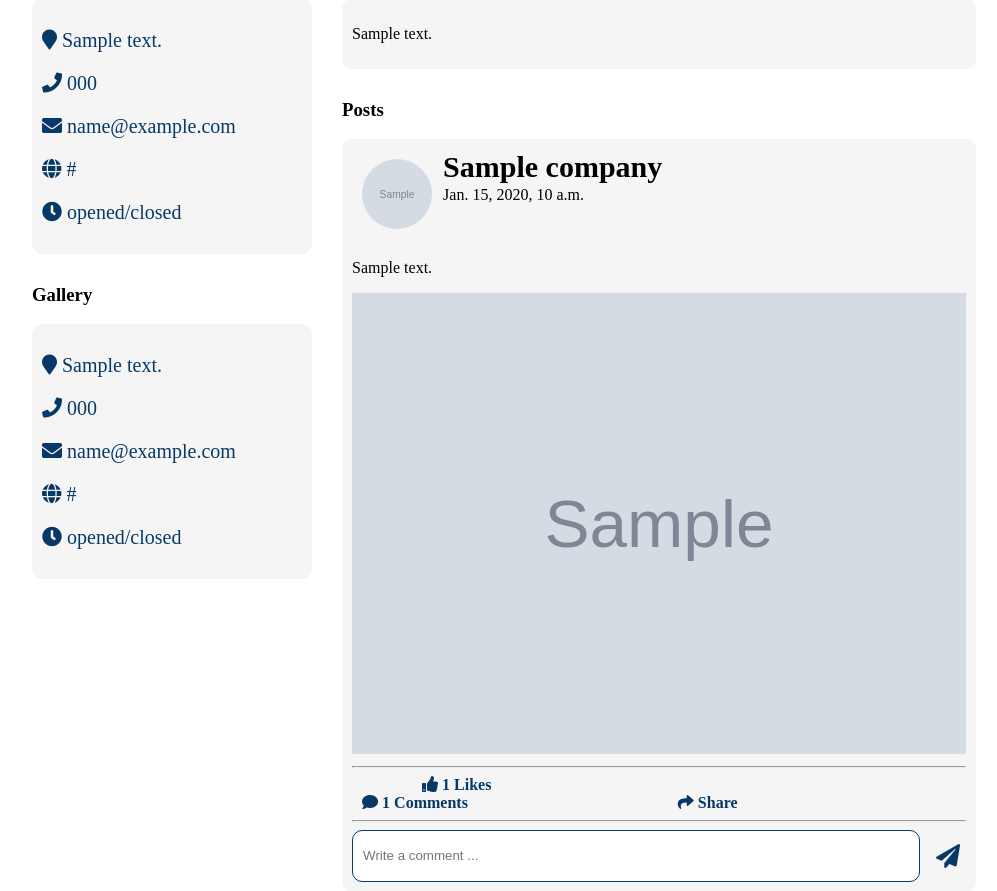
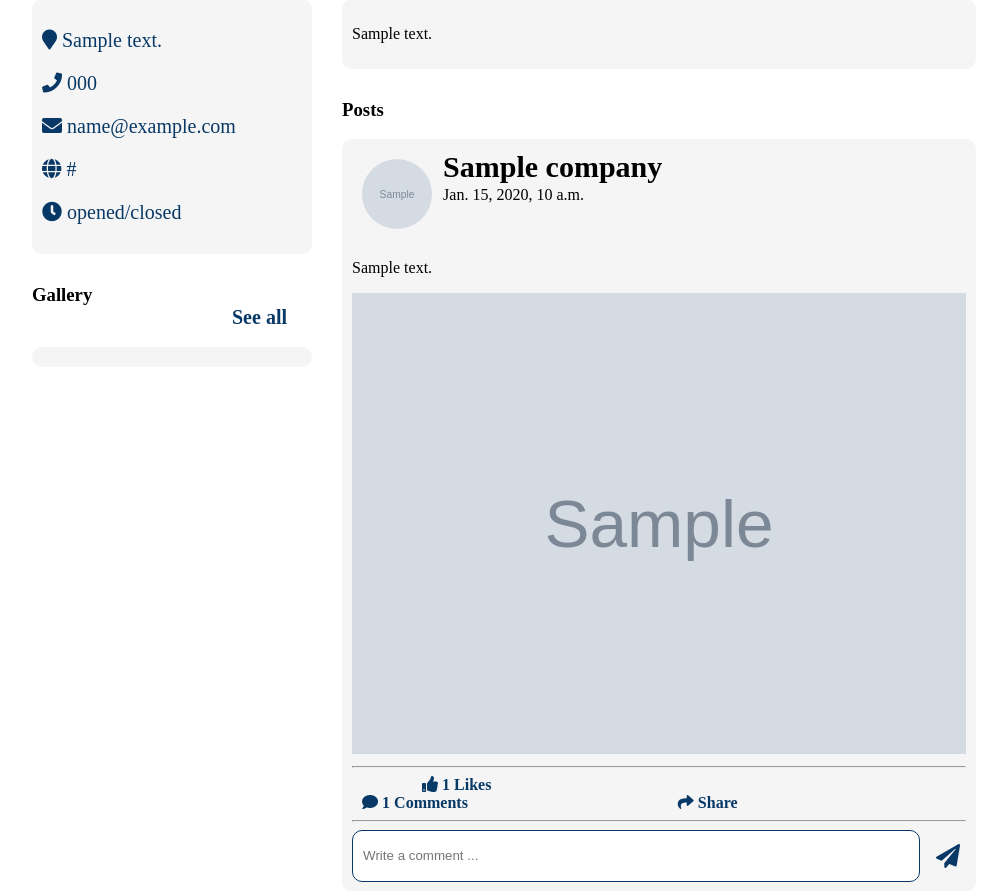
Before and after one commit to JIMMUGUNA789/advertisingPlatform, a Django app: template templates/company/companyProfile.html in a window 1280 px wide. Shown: the part 795-1686 px from the top of the page, without its empty margins (136-1133 px from the left). Run offline with Django 4.2, Linux system fonts and the light colour scheme; tables that the repository leaves empty hold one stand-in row (values such as "Sample post"); the template is opened without the code that fills it: values that come from a table or form of the project are taken from there, most other values are stand-ins (such as "Sample title", 1, 10 or a date in 2020); grey boxes marked "Sample" are stand-in pictures.

Commit message:
profile gallery complete

```diff
--- a/static/css/companyProfile.css
+++ b/static/css/companyProfile.css
@@ -165,3 +165,16 @@
     cursor: pointer;
     margin-left: 10px;
   }
+  .profile-company-gallery{
+    width: 172px;
+    height: 150px;
+    /* border-radius: 50%; */
+    border-radius: 10px;
+    margin: 2px 2px;
+  }
+  .see-all a{
+    font-size: 20px;
+    color: #083966;
+    padding-left: 200px;
+
+  }
--- a/templates/company/companyProfile.html
+++ b/templates/company/companyProfile.html
@@ -31,7 +31,7 @@
   <hr style="color: #083966;">
   <div class="company-profile-nav">
     <ul>
-        <li><a href="">About</a></li>
+        <li><a href="{% url 'companyProfile' company.id %}">About</a></li>
         <li><a href="">Posts</a></li>
         <li><a href="">Contact</a></li>
         <li><a href="">Reviews</a></li>
@@ -57,14 +57,15 @@
       </div>
     </div>
     <div>
-      <h3 style="margin-top: 30px;">Gallery</h3>
+      <h3 style="margin-top: 30px;">Gallery <span class="see-all"><a href=""> See all</a></span></h3>
 
       <div class="sidebar-profileInfo-content">
-        <p class="profileInfo-text"><i class="fa fa-map-marker"></i> {{company.address}}</p>
-        <p class="profileInfo-text"><i class="fa fa-phone"></i> {{company.phone}}</p>
-        <p class="profileInfo-text"><i class="fa fa-envelope"></i> {{company.email}}</p>
-        <p class="profileInfo-text"><i class="fa fa-globe"></i> {{company.websiteUrl}}</p>
-        <p class="profileInfo-text"><i class="fa fa-clock"></i> opened/closed</p>
+       {% for post in posts %}
+       {% if post.company == company %}
+        <img src="{{post.image.url}}" alt="profilePic" class="profile-company-gallery">
+        {% endif %}
+        {% endfor %}
+
       </div>
     </div>
 
```
